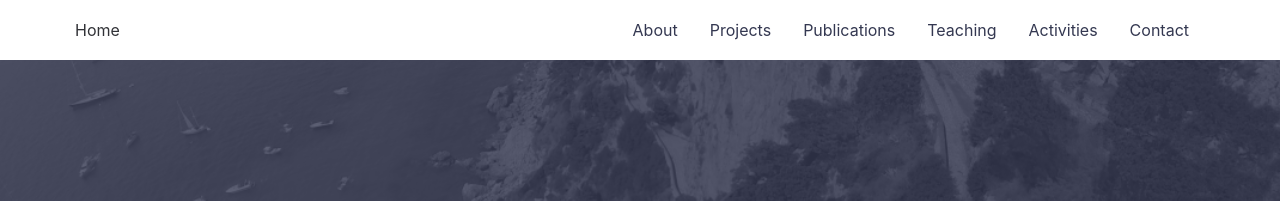
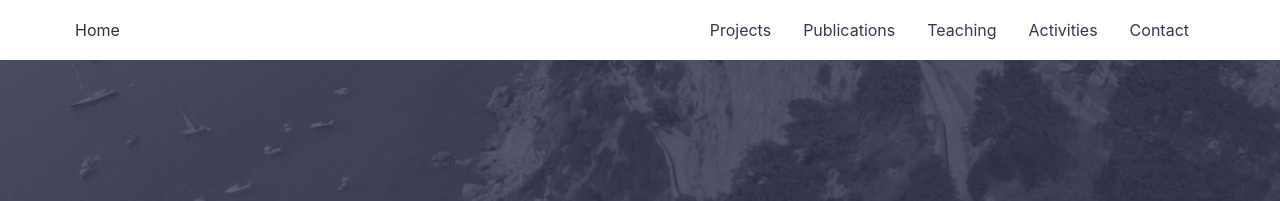
Before and after one commit to nzunigag/nzunigag.github.io, a Jekyll site: the page built from index.md, in a window 1280 px wide. Shown: the top 201 px of the page. Built offline with Jekyll 4.4.1, drawn with Linux system fonts in a browser that asks for light colours; comment, search, counter and statistics services are not loaded.

Commit message:
Update _config.yml

```diff
--- a/_config.yml
+++ b/_config.yml
@@ -17,7 +17,7 @@ social:
 
 # THEME SETTINGS
 navigation: # Navigation links
-  - {name: 'About', link: '/about'}
+  # - {name: 'About', link: '/about'}
   - {name: 'Projects', link: '/projects'}
   - {name: 'Publications', link: '/publications'}
   - {name: 'Teaching', link: '/teaching'}
```
